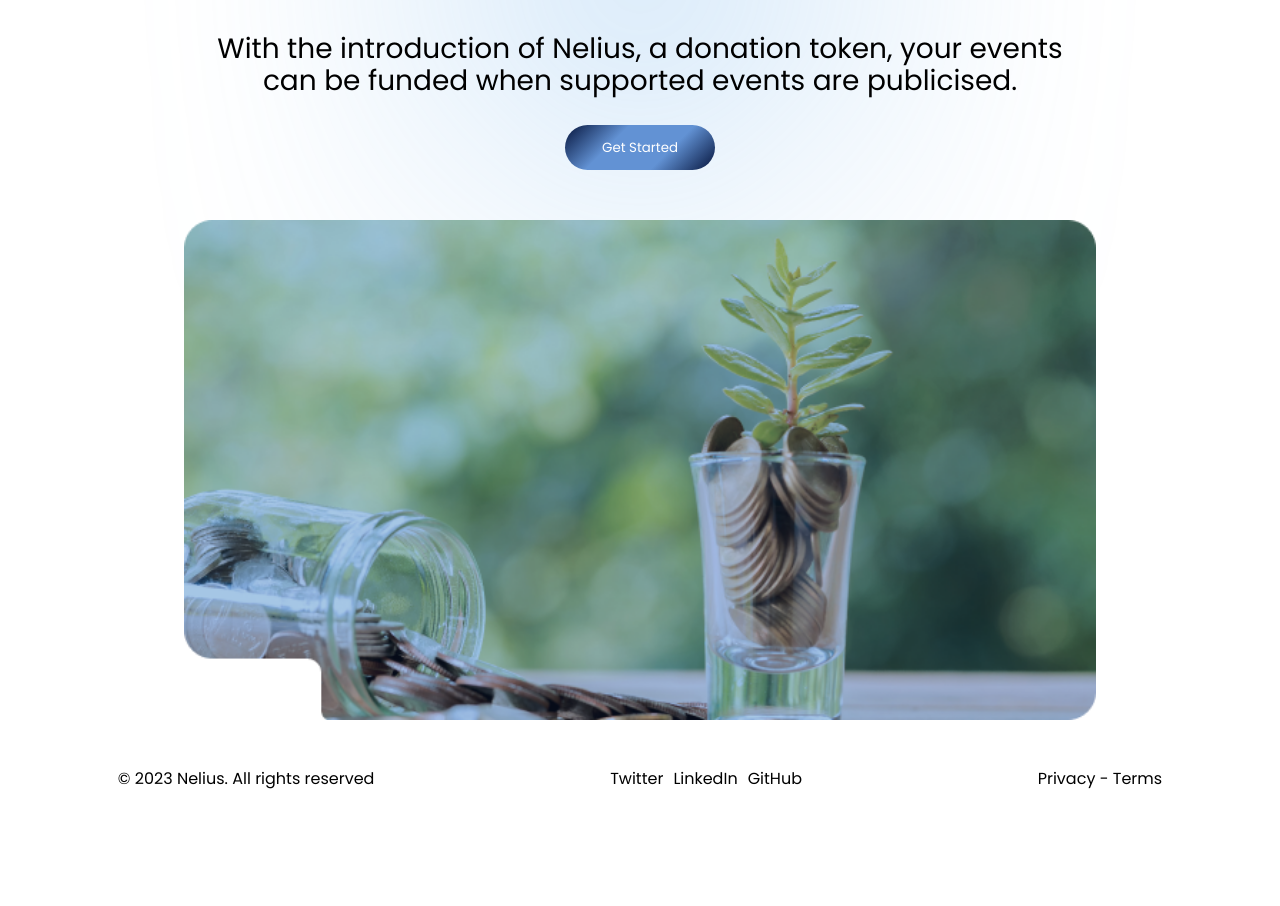
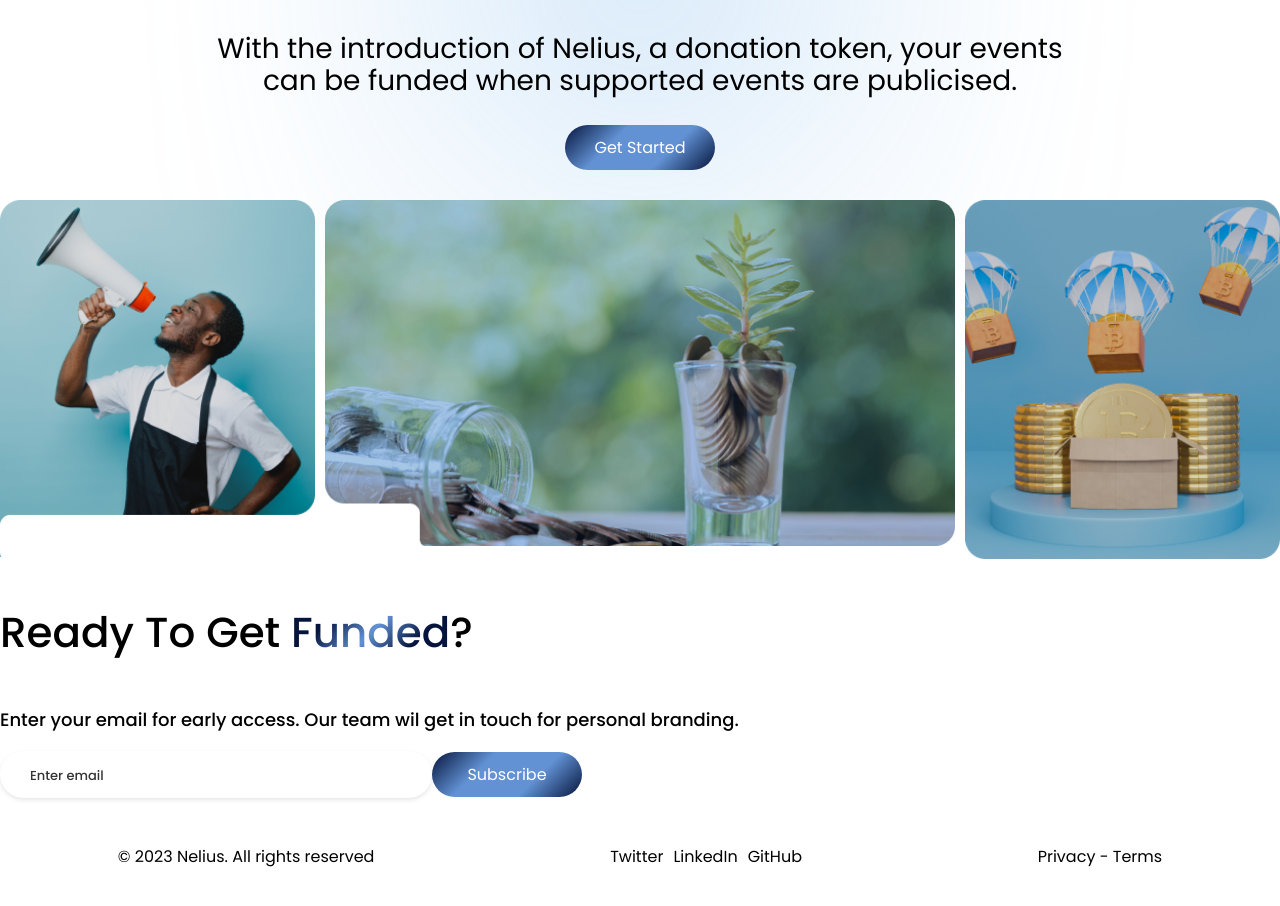
Before and after one commit to Temi-Michael/Nelius, a React (Create React App) app: page / in a window 1280 px wide. Shown: the part 300-1206 px from the top of the page. Before the commit the page ends 1137 px from the top, so only its background shows below. Built offline with nearby package versions, Linux system fonts and the light colour scheme.

Commit message:
Carousel and Images correction

```diff
--- a/src/App.css
+++ b/src/App.css
@@ -12,10 +12,19 @@ body{
 .buttonComponent {
   width: 150px;
   height: 45px;
+  font-size: 16px;
   border: none;
   border-radius: 25px;
   color: white;
   background: linear-gradient(-45deg, rgb(5, 20, 60), rgb(98, 146, 212), rgb(98, 146, 212), rgb(5, 20, 60));
+}
+
+@media screen and (max-width : 700px) {
+  .buttonComponent {
+    width: 90px;
+    height: 40px;
+    font-size: 10px;
+  }
 }
 
 /* NAV */
@@ -273,6 +282,35 @@ nav {
   font-size: 1rem;
 } */
 
+/* SUBSCRIBE */
+
+.subscribeHead {
+  font-size: 42px;
+  font-weight: 500;
+}
+
+.subscribeText {
+  font-size: large;
+  font-weight: 500;
+}
+
+.emailInput {
+  width: 400px;
+  height: 45px;
+  font-size: 16px;
+  border: none;
+  background-color: white;
+  box-shadow: 0 2px 4px rgba(0, 0, 0, 0.1);
+  border-radius: 25px;
+  padding-left: 30px;
+}
+
+.emailInput::placeholder {
+  color: #333333;
+  font-size: small;
+  font-weight: 500;
+}
+
 
 /* FOOTER */
 
--- a/src/App.js
+++ b/src/App.js
@@ -1,13 +1,13 @@
 import './App.css';
 import Nav from './components/Nav';
 import Footer from './components/Footer';
-import SectionOne from './components/sections/SectionOne';
+import EventOwners from './pages/EventOwners';
 
 function App() {
   return (
     <div>
       <Nav home='Token Holders' about='Event Owners' />
-      <SectionOne />
+      <EventOwners />
       <Footer />
     </div>
   );
--- /dev/null
+++ b/src/components/LargeImages.jsx
@@ -0,0 +1,30 @@
+import React from 'react';
+import CarouselOne from "../assets/img/carousel/pic 1carousel.png";
+import CarouselTwo from "../assets/img/carousel/pic 2carousel.png";
+import CarouselThree from "../assets/img/carousel/pic 3carousel.png";
+
+const LargeImages = () => {
+    return (
+        <div style={styles.imageGrid}>
+            <img src={ CarouselOne } alt="Large images" style={styles.image} />
+            <img src={ CarouselTwo } alt="Large images" style={styles.image} />
+            <img src={ CarouselThree } alt="Large images" style={styles.image} />
+        </div>
+    );
+};
+
+const styles = {
+    imageGrid: {
+        display: 'grid',
+        gridTemplateColumns: '1fr 2fr 1fr', // 1fr for the first and third columns, 1.5fr for the second column
+        gap: '10px', // Adjust the gap between images as needed
+        marginTop : '30px',
+    },
+    image: {
+        width: '100%',
+        height: 'auto',
+        display: 'block',
+    },
+};
+
+export default LargeImages;
--- a/src/components/sections/SectionOne.js
+++ b/src/components/sections/SectionOne.jsx
@@ -1,5 +1,6 @@
 import Button from "../../assets/Button";
-import CarouselPage from "../Carousel";
+// import CarouselPage from "../Carousel";
+import LargeImages from "../LargeImages";
 
 export default function SectionOne() {
     return (
@@ -19,7 +20,8 @@ export default function SectionOne() {
                     </div>
                 </div>
             </div>
-            <CarouselPage />
+            {/* <CarouselPage /> */}
+            <LargeImages />
         </div>
 
     )
--- /dev/null
+++ b/src/components/sections/Subscribe.jsx
@@ -0,0 +1,24 @@
+import { useState } from "react"
+import Button from "../../assets/Button"
+
+export default function Subscribe() {
+    const [email, setEmail] = useState('')
+
+    const handleSubmit = (e) => {
+        e.preventDefault();
+    }
+    return (
+        <div className="subscribe">
+            <p className="subscribeHead">
+                Ready To Get <span className="textOne">Funded</span>?
+            </p>
+            <p className="subscribeText">Enter your email for early access. Our team wil get in touch for personal branding.</p>
+            <form action="" method="">
+                <div>
+                    <input type="email" className="emailInput" id="emailInput" placeholder="Enter email" value={email} onChange={(e) => setEmail(e.target.value)} onClick={handleSubmit} />
+                    <Button button="Subscribe" />
+                </div>
+            </form>
+        </div>
+    )
+};
--- /dev/null
+++ b/src/pages/EventOwners.jsx
@@ -0,0 +1,11 @@
+import SectionOne from "../components/sections/SectionOne";
+import Subscribe from "../components/sections/Subscribe";
+
+export default function EventOwners() {
+    return (
+        <div>
+            <SectionOne />
+            <Subscribe />
+        </div>
+    )
+};
```
Also changed, not shown: src/assets/Button.jsx (renamed from src/assets/Button.js), src/components/About.jsx (renamed from src/components/About.js), src/components/Carousel.jsx (renamed from src/components/Carousel.js), src/components/Footer.jsx (renamed from src/components/Footer.js), src/components/Nav.jsx (renamed from src/components/Nav.js), src/pages/TokenHolders.jsx (added).
